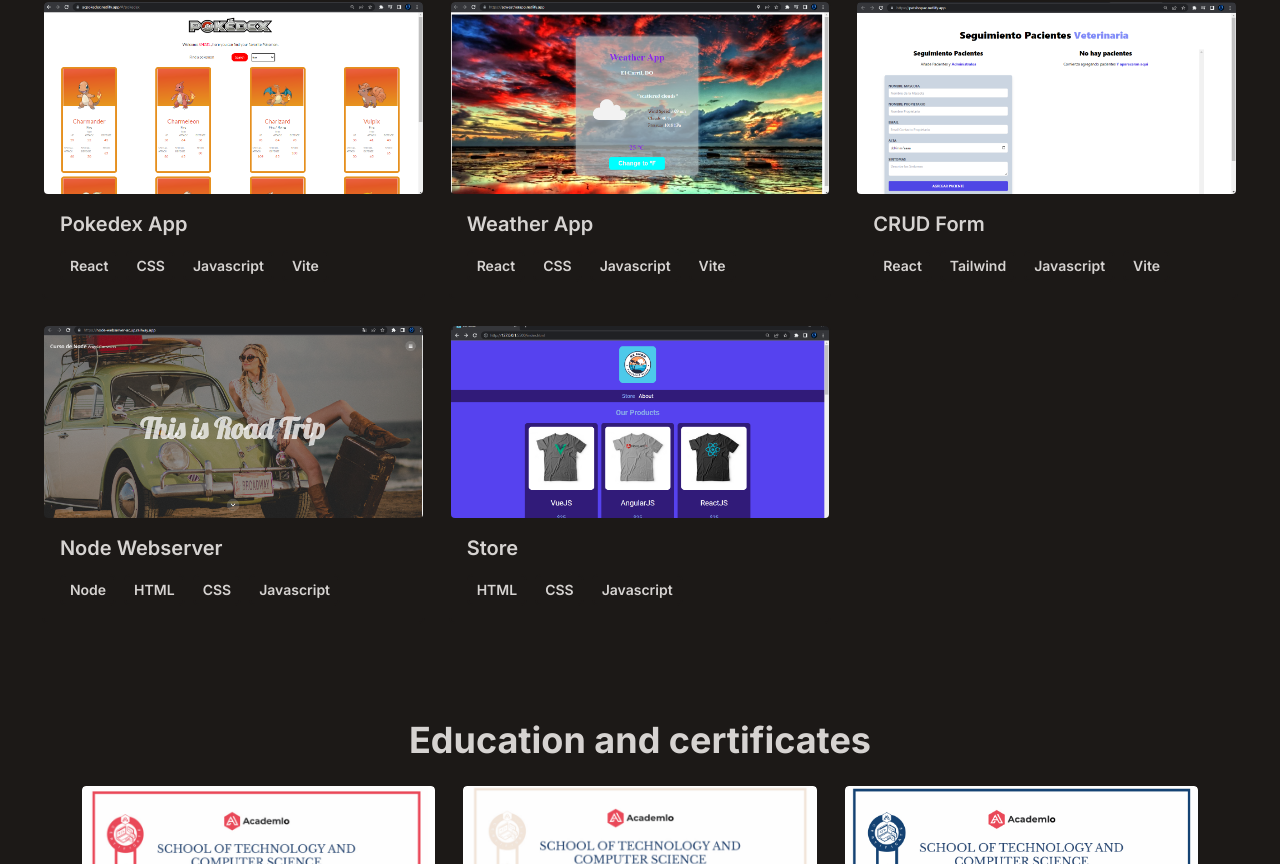
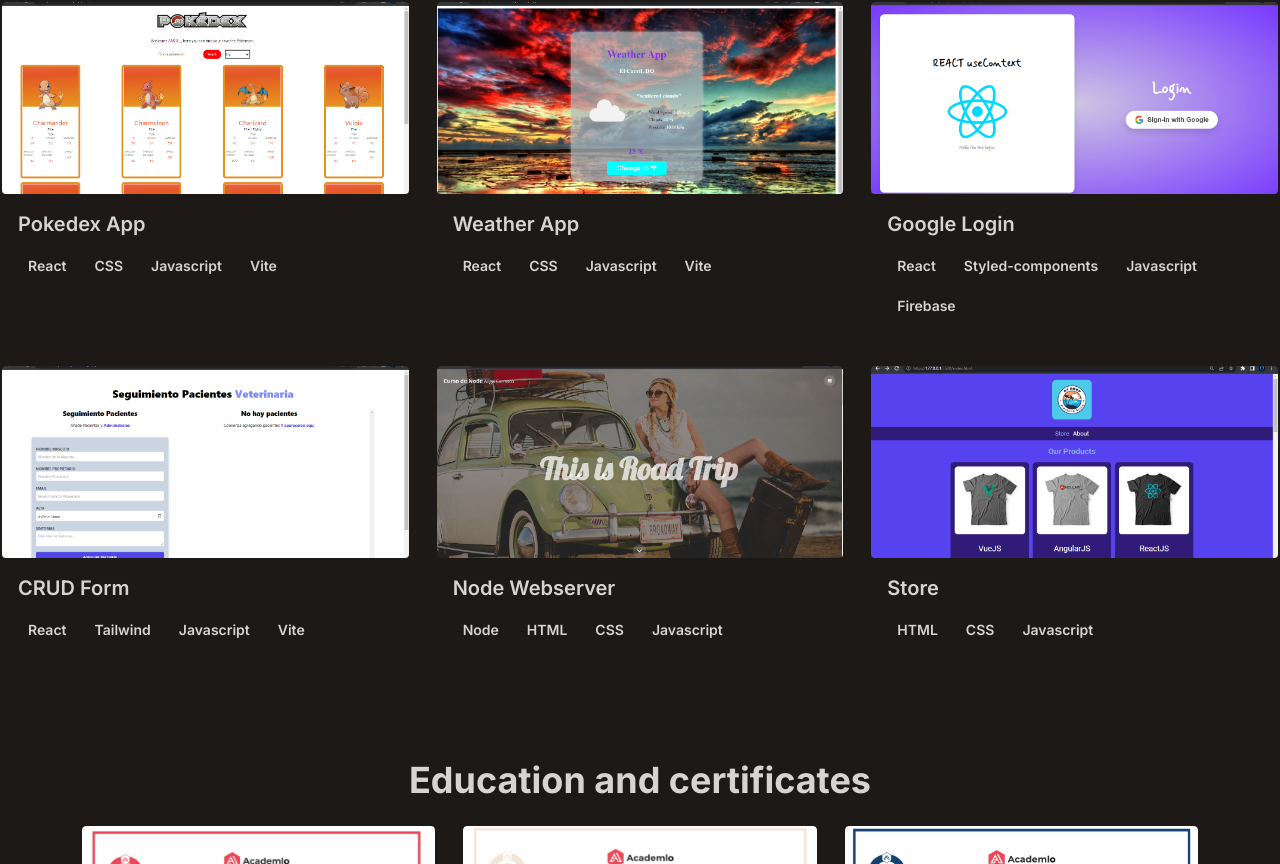
Before and after one commit to acarrascocesa/acportfolio23, a React (Vite) app: page / in a window 1280 px wide. Shown: the part 868-1732 px from the top of the page. Built offline with nearby package versions, Linux system fonts and the light colour scheme.

Commit message:
new project added

```diff
--- a/src/data/portfolio.js
+++ b/src/data/portfolio.js
@@ -6,6 +6,7 @@ import pokedex from "./projects/pokedex.png"
 import portfolio from "./projects/portfolio.png"
 import weatherapp from "./projects/weatherapp.png"
 import webserver from "./projects/webserver.png"
+import login from "./projects/login.png"
 
 export default [
     {
@@ -39,6 +40,12 @@ export default [
         link: "https://acweatherapp.netlify.app/"
     },
     {
+        title: "Google Login",
+        img: login,
+        stack: ["React", "Styled-components", "Javascript", "Firebase"],
+        link: "acgooglelogin.netlify.app"
+    },
+    {
         title: "CRUD Form",
         img: form,
         stack: ["React", "Tailwind", "Javascript", "Vite"],
```
Also changed, not shown: src/data/projects/login.png (added).
